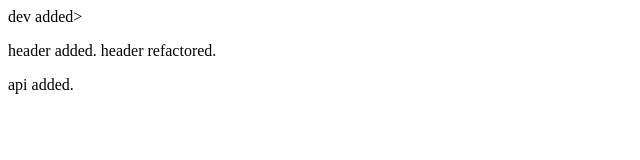
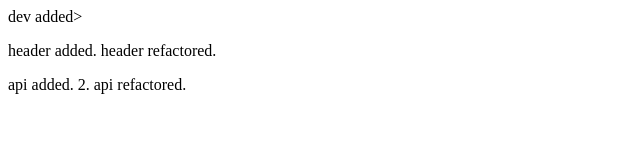
Before and after one commit to ground-aero/first-project, a plain HTML site: page index.html in a window 1280 px wide. Shown: the whole page, without its empty margins (0-640 px from the left). Drawn offline with Linux system fonts and the light colour scheme; no server answers.

Commit message:
2. api refactor

```diff
--- a/index.html
+++ b/index.html
@@ -12,7 +12,7 @@
 
     <p>header added. header refactored.</p>
 
-    <p>api added.</p>
+    <p>api added. 2. api refactored.</p>
 
     <script src="./script.js" defer></script>
 
```
